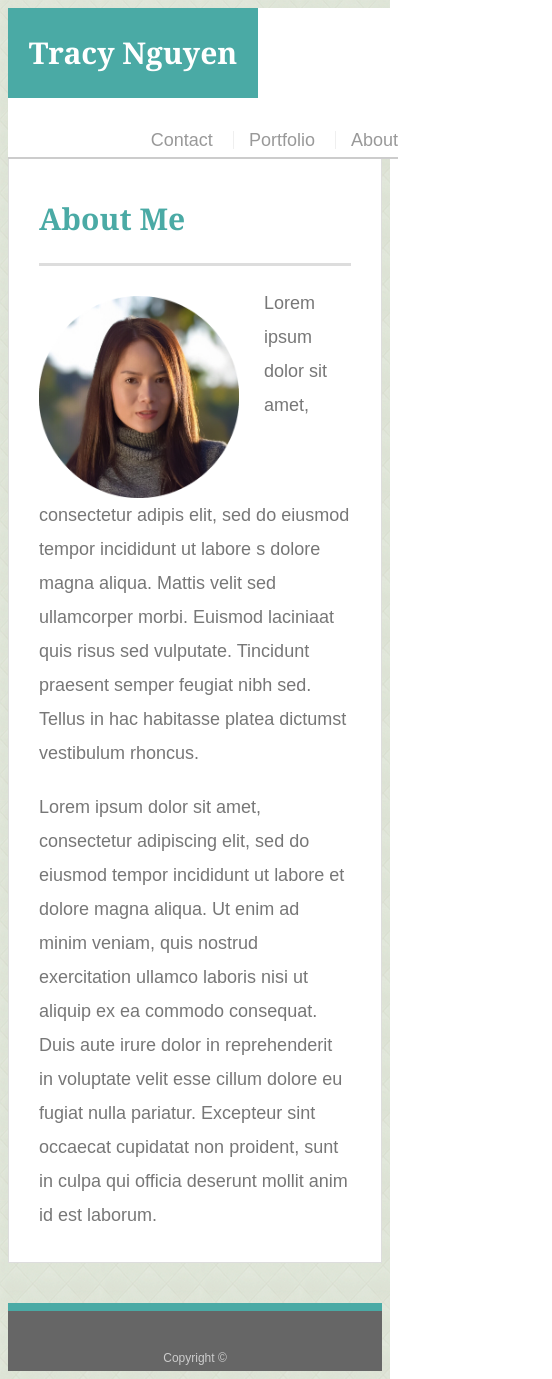
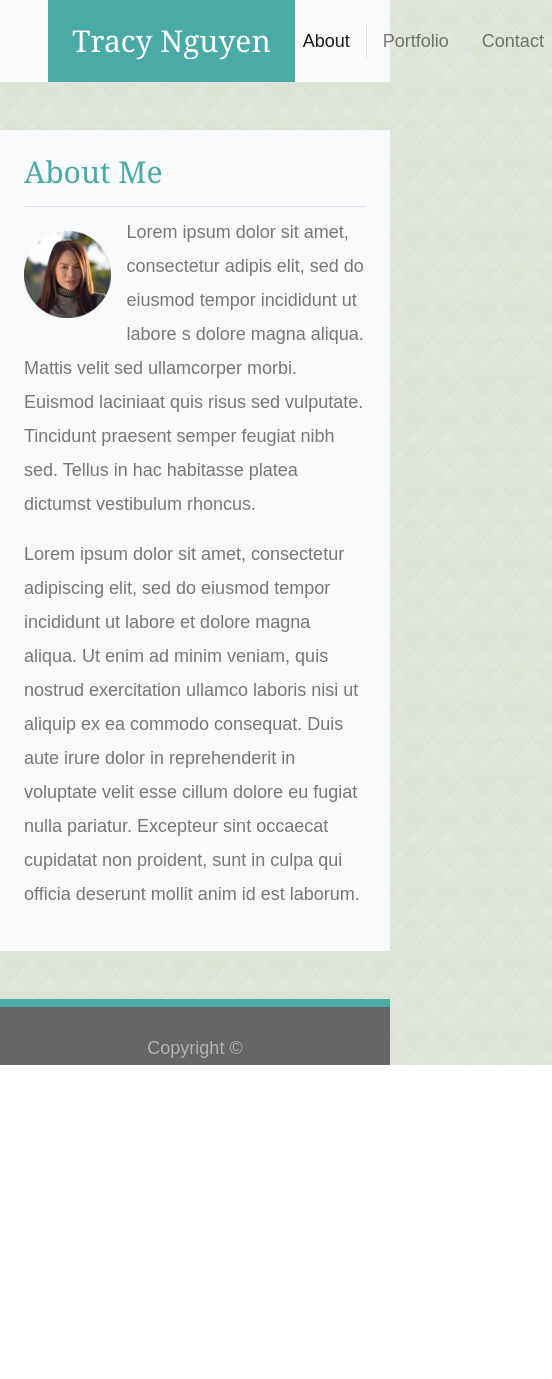
Before and after one commit to tracytn0411/Bootstrap-Portfolio, a plain HTML site: page index.html in a window 390 px wide. Shown: the whole page, 552 px wide, since content can reach past the window. After the commit the page ends 1065 px from the top, so only its background shows below. Drawn offline with nearby package versions, Linux system fonts and the light colour scheme.

Commit message:
recreate main page with responsive navbar and layout

```diff
--- a/assets/css/style.css
+++ b/assets/css/style.css
@@ -6,214 +6,27 @@ body {
     background: url("../images/beige-tiles.png");
   }
 
-  * {
-    box-sizing: border-box;
-  }
+/* Navigation */
 
-  /* general */
+/* General*/
+.container {
+  max-width: 960px;
+  margin: 0 auto;
+}
 
-  .container {
-    width: 100%;
-    max-width: 960px;
-    margin: 0 auto;
-    clear: both;
-  }
 
-  h1,
-  h2,
-  h3,
-  p {
-    margin-bottom: 20px;
-  }
+.navbar-brand, h1 {
+  font-family: Georgia, Times, "Times New Roman", serif;
+  font-size: 30px;
+}
 
-  p:last-child {
-    margin-bottom: 0;
-  }
 
-  h1,
-  h2,
-  h3 {
-    font-family: Georgia, Times, "Times New Roman", serif;
-    font-weight: 700;
+h1 {
     color: #4aaaa5;
   }
 
-  h1 {
-    padding-bottom: 20px;
-    font-size: 30px;
-    line-height: 49px;
-    border-bottom: 3px solid #dddddd;
-  }
 
-  h2,
-  h3 {
-    font-size: 22px;
-  }
-
-  /* header */
-
-  #main-header{
-    position: fixed;
-    z-index: 99;
-    width: 100%;
-    margin: 0 0 30px;
-    overflow: auto;
-    color: #ffffff;
-    background: #ffffff;
-    border-bottom: 2px solid #cccccc;
-  }
-
-  #logo {
-    float: left;
-    width: 250px;
-    height: 90px;
-    font-family: Georgia, Times, "Times New Roman", serif;
-    font-size: 30px;
-    font-weight: 700;
-    line-height: 90px;
-    color: #ffffff;
-    text-align: center;
-    text-decoration: none;
-    background: #4aaaa5;
-  }
-
-  nav {
-    float: right;
-    margin-top: 25px;
-  }
-
-  nav a {
-    display: inline-block;
-    padding-left: 15px;
-    margin-left: 15px;
-    line-height: 18px;
-    color: #999;
-    text-decoration: none;
-    border-left: 1px solid #efefef;
-  }
-
-  nav a:first-child {
-    border-left: 0 none;
-  }
-
-  /* footer */
-
-  footer {
-    padding: 30px 0;
-    clear: both;
-    font-size: 12px;
-    color: #ffffff;
-    color: #cccccc;
-    text-align: center;
-    background: #666666;
-    border-top: 8px solid #4aaaa5;
-    height: 50px;
-  }
-
-  h3, h2 {
-    padding-bottom: 20px;
-    margin-bottom: 15px;
-    line-height: 22px;
-    border-bottom: 2px solid #eeeeee;
-  }
-
-  /* main */
-
-  #main-container {
-    padding-top: 130px;
-    min-height: calc(100vh - 70px);
-  }
-
-  .main-section {
-    float: left;
-    width: 100%;
-    max-width: 960px;
-    padding: 30px;
-    margin: 0 0 40px;
-    background: #ffffff;
-    border: 1px solid #dddddd;
-  }
-
-  /* portfolio page */
-
-  .work {
-    position: relative;
-    float: left;
-    width: 274px;
-    margin: 20px 0 25px;
-    overflow: auto;
-  }
-
-  .work:nth-child(even) {
-    margin-right: 40px;
-  }
-
-  .work img {
-    width: 100%;
-    border: 0 none;
-    opacity: 0.8;
-  }
-
-  .work h3 {
-    position: absolute;
-    bottom: 20px;
-    width: 100%;
-    padding: 15px;
-    margin-bottom: 0;
-    font-weight: 300;
-    line-height: 30px;
-    color: #ffffff;
-    text-align: center;
-    background: #4aaaa5;
-    border-bottom: 0;
-  }
-
-  .mypic {
-    float: left;
-    width: 200px;
-    height: auto;
-    margin-top: 10px;
-    margin-right: 25px;
-  }
-
-  /* contact page */
-
-  #contact-form ul {
-    margin-bottom: 20px;
-    list-style: none;
-    padding: 0;
-  }
-
-  #contact-form li {
-    margin-bottom: 10px;
-  }
-
-  label,
-  input[type=text],
-  input[type=email],
-  textarea {
-    display: block;
-    width: 100%;
-  }
-
-  input[type=text],
-  input[type=email],
-  textarea {
-    height: 35px;
-    padding: 0 10px;
-    font-size: 14px;
-    border: 1px solid #dddddd;
-  }
-
-  textarea {
-    height: 200px;
-  }
-
-  input[type=submit] {
-    padding: 10px 30px;
-    font-size: 18px;
-    color: #ffffff;
-    cursor: pointer;
-    background: #4aaaa5;
-    border: 0 none;
-  }
+/* Footer */
+footer {
+  border-top: 8px solid #4aaaa5;
+}
--- a/index.html
+++ b/index.html
@@ -4,41 +4,76 @@
 <head>
     <meta charset="UTF-8">
     <title>Portfolio About Me</title>
+
+    <!-- Bootstrap CSS order: 1-reset.css 2-bootstrap css 3-mycss -->
+    <link rel="stylesheet" href="assets/css/reset.css">
+
+    <link rel="stylesheet" href="https://stackpath.bootstrapcdn.com/bootstrap/4.3.1/css/bootstrap.min.css" integrity="sha384-ggOyR0iXCbMQv3Xipma34MD+dH/1fQ784/j6cY/iJTQUOhcWr7x9JvoRxT2MZw1T" crossorigin="anonymous">
+
     <link rel="stylesheet" href="assets/css/style.css">
 </head>
 
 <body>
+<!--navbar is flexbox-->
+  <nav class="navbar navbar-expand navbar-light bg-light px-5 py-0">
+    <div class="container">  <!--put div inside navbar to align the content only-->
 
-  <header id="main-header">
-    <div class="container">
-      <a href="index.html" id="logo">Tracy Nguyen</a>
-        <nav>
-          <a href="contact.html">Contact</a>
-          <a href="portfolio.html">Portfolio</a>
-          <a href="index.html">About</a>
-        </nav>
+      <a class="navbar-brand text-white m-0 p-4" style="background-color: #4aaaa5" href="index.html">
+        Tracy Nguyen
+      </a>
+
+      <!-- Very often, especially on small screens, you want to hide the navigation links and replace them with a button that should reveal them when clicked on.
+
+      To create a collapsible navigation bar, use a button with class="navbar-toggler", data-toggle="collapse" and data-target="#thetarget". Then wrap the navbar content (links, etc) inside a div element with class="collapse navbar-collapse", followed by an id that matches the data-target of the button: "thetarget". -->
+
+      <button class="navbar-toggler" type="button" data-toggle="collapse" data-target="#navbarSupportedContent" aria-controls="navbarSupportedContent" aria-expanded="false" aria-label="Toggle navigation">
+        <span class="navbar-toggler-icon"></span>
+      </button>
+
+      <!--Navbar is flexbox, set width to 100%, align text with justify content-->
+      <div class="collapse navbar-collapse" id="navbarSupportedConetnt">
+        <ul class="navbar-nav w-100 justify-content-end">
+          <li class="nav-item pr-2"> <!--padding right-->
+            <a class="nav-link py-0 active" href="index.html">About</a>
+          </li>
+          <li class="nav-item border-left px-2">
+            <a class="nav-link py-0" href="portfolio.html">Portfolio</a>
+          </li>
+          <li class="nav-item border-left pl-2">
+            <a class="nav-link py-0" href="contact.html">Contact</a>
+          </li>
+        </ul>
+      </div>
+
     </div>
-  </header>
+  </nav>
 
-  <div id="main-container" class="container">
-    <section class="main-section">
-      <h1>About Me</h1>
+<!-- .col-12 has to be placed directly under its parent .row in order to style with float-->
+  <section class="container">
+    <article class="row bg-light my-5">
+      <div class="col-12 p-4">
+        <h1 class="border-bottom pb-3 ">About Me</h1>
 
-      <img class="mypic" width="30%" src="assets/images/My-Profle-Pic.png" alt="sorry!">
+        <img class="img-fluid float-left py-3 pr-3" width="30%" src="assets/images/My-Profle-Pic.png" alt="sorry!">
 
-      <p>Lorem ipsum dolor sit amet, consectetur adipis elit, sed do eiusmod tempor incididunt ut labore s dolore magna aliqua. Mattis velit sed ullamcorper morbi. Euismod laciniaat quis risus sed vulputate. Tincidunt praesent semper feugiat nibh sed. Tellus in hac habitasse platea dictumst vestibulum rhoncus. </p>
+        <p>Lorem ipsum dolor sit amet, consectetur adipis elit, sed do eiusmod tempor incididunt ut labore s dolore magna aliqua. Mattis velit sed ullamcorper morbi. Euismod laciniaat quis risus sed vulputate. Tincidunt praesent semper feugiat nibh sed. Tellus in hac habitasse platea dictumst vestibulum rhoncus. </p>
+        <p>Lorem ipsum dolor sit amet, consectetur adipiscing elit, sed do eiusmod tempor incididunt ut labore et dolore magna aliqua. Ut enim ad minim veniam, quis nostrud exercitation ullamco laboris nisi ut aliquip ex ea commodo consequat. Duis aute irure dolor in reprehenderit in voluptate velit esse cillum dolore eu fugiat nulla pariatur. Excepteur sint occaecat cupidatat non proident, sunt in culpa qui officia deserunt mollit anim id est laborum.</p>
 
-      <p>Lorem ipsum dolor sit amet, consectetur adipiscing elit, sed do eiusmod tempor incididunt ut labore et dolore magna aliqua. Ut enim ad minim veniam, quis nostrud exercitation ullamco laboris nisi ut aliquip ex ea commodo consequat. Duis aute irure dolor in reprehenderit in voluptate velit esse cillum dolore eu fugiat nulla pariatur. Excepteur sint occaecat cupidatat non proident, sunt in culpa qui officia deserunt mollit anim id est laborum.</p>
+      </div>
+    </article>
+  </section>
 
-    </section>
 
-  </div>
+  <footer id="sticky-footer" style="background-color: #666666" class="pt-4 text-white-50">
+      <div class="container text-center w-100">
+          Copyright &copy;
+      </div>
+  </footer>
 
-  <footer>
-   <div class="container">
-     Copyright &#169;
-  </div>
-  </footer>
+<script src="https://code.jquery.com/jquery-3.3.1.slim.min.js" integrity="sha384-q8i/X+965DzO0rT7abK41JStQIAqVgRVzpbzo5smXKp4YfRvH+8abtTE1Pi6jizo" crossorigin="anonymous"></script>
+<script src="https://cdnjs.cloudflare.com/ajax/libs/popper.js/1.14.7/umd/popper.min.js" integrity="sha384-UO2eT0CpHqdSJQ6hJty5KVphtPhzWj9WO1clHTMGa3JDZwrnQq4sF86dIHNDz0W1" crossorigin="anonymous"></script>
+<script src="https://stackpath.bootstrapcdn.com/bootstrap/4.3.1/js/bootstrap.min.js" integrity="sha384-JjSmVgyd0p3pXB1rRibZUAYoIIy6OrQ6VrjIEaFf/nJGzIxFDsf4x0xIM+B07jRM" crossorigin="anonymous"></script>
+
 </body>
 
 </html>
```
